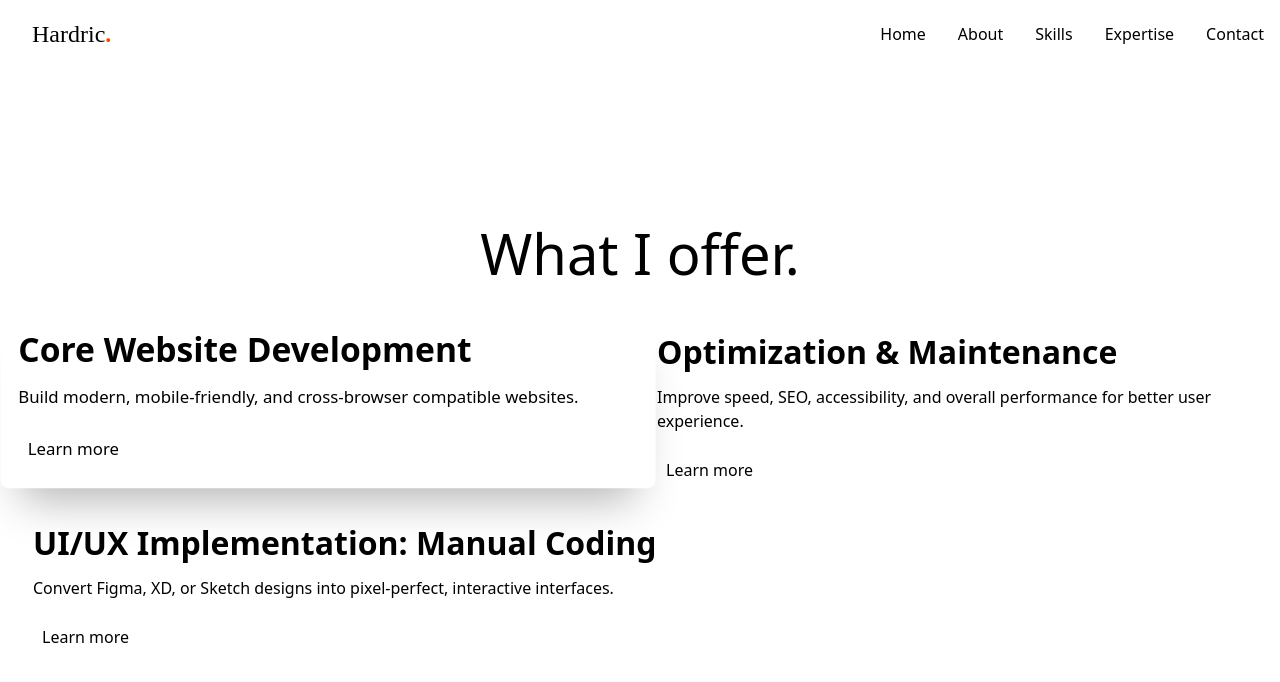
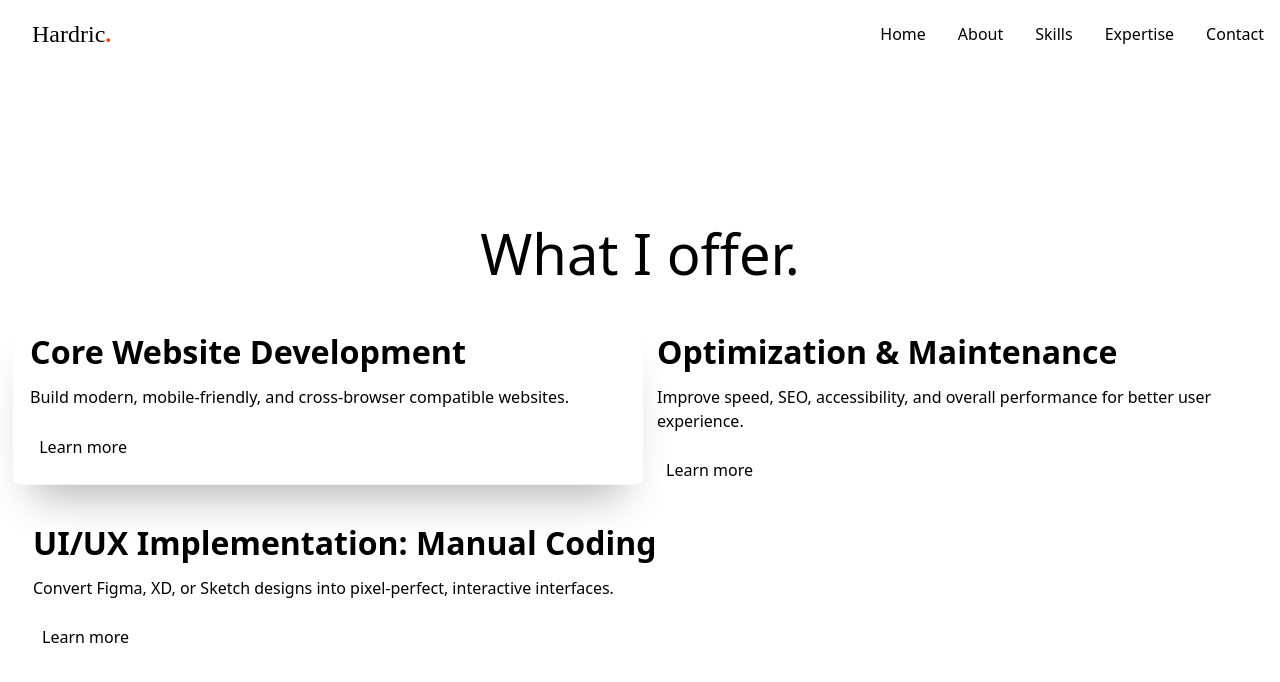
Before and after one commit to awayanrichardjr/hardric-portfolio-react-project, a React (Vite) app: page / in a window 1280 px wide. In both pictures the pointer is over the element 328 px from the left and 2777 px from the top of the page. Shown: the part 2377-3059 px from the top of the page. Built offline with nearby package versions, Linux system fonts and the light colour scheme; a web font is replaced by a local one.

Commit message:
update expertise scale

```diff
--- a/src/expertise/App.css
+++ b/src/expertise/App.css
@@ -31,7 +31,7 @@
   border-radius: 8px;
 }
 .expertise :where(.container) > .offer:hover {
-  transform: scale(1.05);
+  transform: scale(1.01);
   z-index: 100;
   box-shadow: var(--card-shadow);
 }
```
